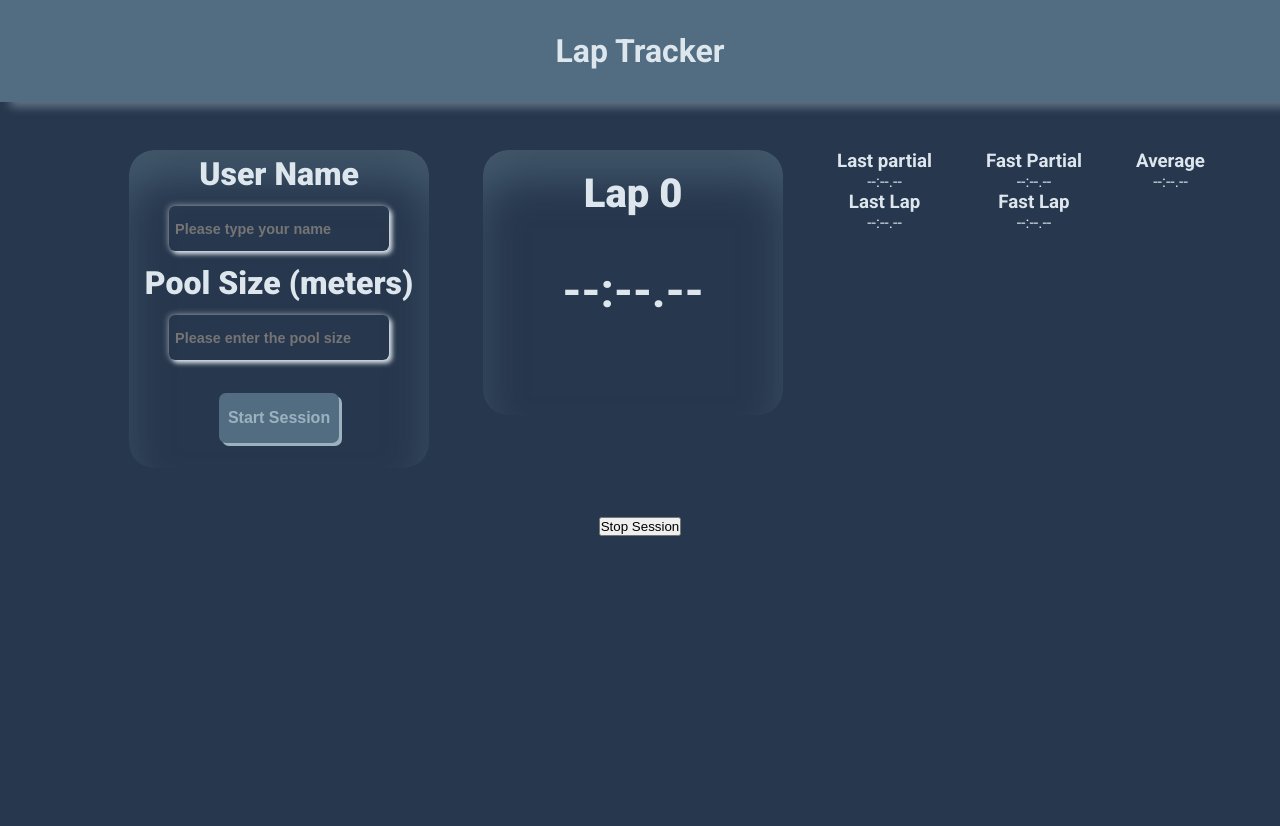
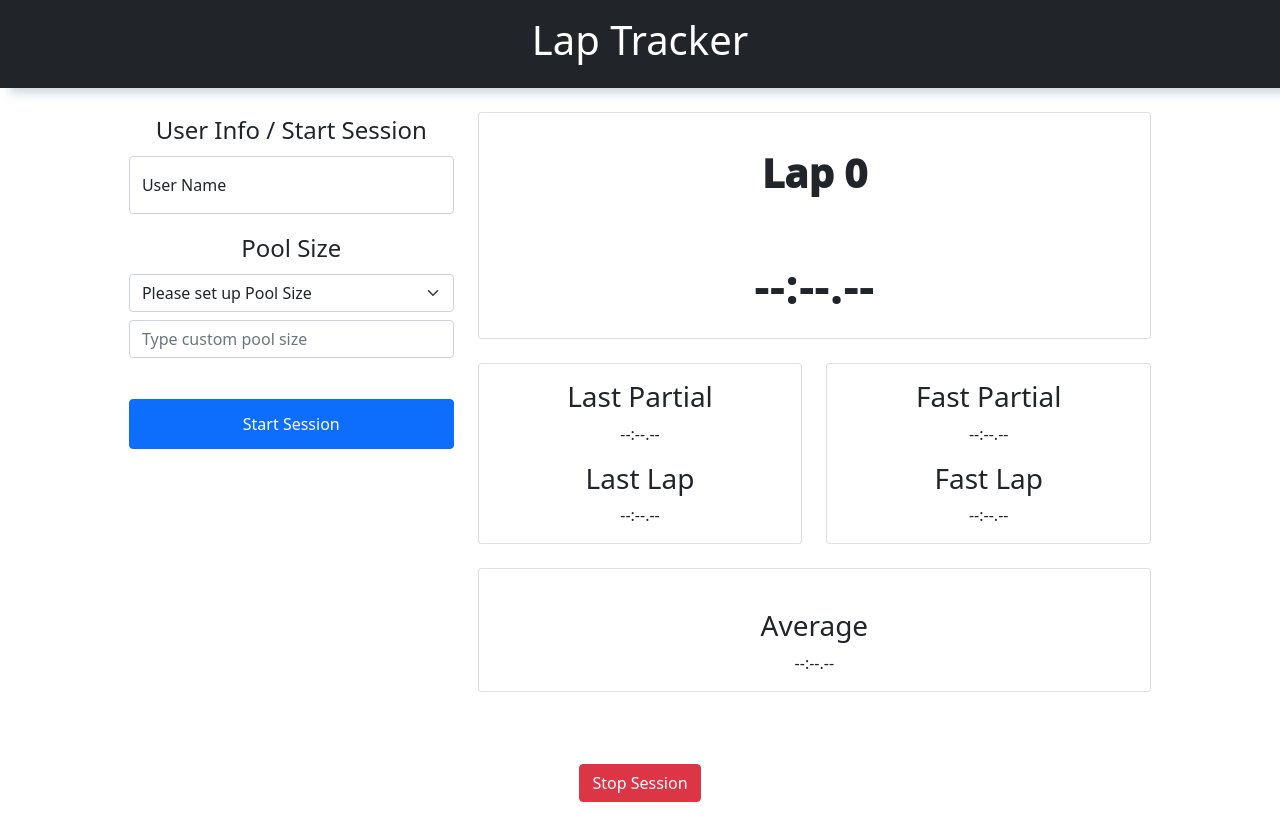
Before and after one commit to MarcioPimentel01/swim-lap-control-system, a website: page public/dashboard.html in a window 1280 px wide. Before the commit the page ends 800 px from the top, so only its background shows below. Drawn offline with nearby package versions, Linux system fonts and the light colour scheme; files that its build step writes are made by us from their sources; no server answers.

Commit message:
Changed CSS for Bootstrap framework, UI/UX is way more friendly now

```diff
--- a/public/asstes/css/dashboard.css
+++ b/public/asstes/css/dashboard.css
@@ -36,11 +36,14 @@ header {
 }
 
 main {
-    display: flex;
+    display: grid;
+
+    grid: repeat(3, 1fr 1fr, 1fr);
     justify-content: space-around;
-    align-items: flex-start;
     margin: 3rem;
 }
+
+
 
 .setup-pool-size {
     display: flex;
--- a/public/dashboard.html
+++ b/public/dashboard.html
@@ -1,74 +1,101 @@
 <!DOCTYPE html>
 <html lang="en">
 <head>
-    <meta charset="UTF-8">
-    <meta name="viewport" content="width=device-width, initial-scale=1.0">
+    <meta charset="UTF-8" />
+    <meta name="viewport" content="width=device-width, initial-scale=1.0"/>
     <title>Swim Lap Control</title>
-    <link rel="stylesheet" href="./asstes/css/dashboard.css">
+
+    <!--! Custom CSS -->
+    <link rel="stylesheet" href="./assets/css/dashboard.css" />
+
+    <!--! Bootstrap CSS -->
+    <link href="https://cdn.jsdelivr.net/npm/bootstrap@5.0.2/dist/css/bootstrap.min.css" rel="stylesheet" />
 </head>
+
 <body>
-
-    <header>
+    <header class="bg-dark text-white text-center py-3">
     <h1>Lap Tracker</h1>
     </header>
 
-    <main>
+    <main class="container mt-4">
+    <div class="row">
+        <!--! Left Column: User Info -->
+        <section class="col-md-4 mb-4">
+            <fieldset>
+                <legend>User Info / Start Session</legend>
 
-        <section class="user-info">
+                <!--! Username Input -->
+                <div class="form-floating mb-3">
+                    <input type="text" class="form-control" id="floatingInputValue" placeholder="Your name" />
+                    <label for="floatingInputValue">User Name</label>
+                </div>
+
+                <!--! Pool Size Select -->
+                <legend>Pool Size</legend>
+                <select class="form-select mb-2" id="pool-size-select">
+                    <option selected>Please set up Pool Size</option>
+                    <option value="10">10 meters</option>
+                    <option value="15">15 meters</option>
+                    <option value="20">20 meters</option>
+                    <option value="30">30 meters</option>
+                    <option value="50">50 meters</option>
+                    <option value="custom">Other - type</option>
+                </select>
+
+                <!--! Custom Pool Size Input -->
+                <input class="form-control mb-3 hidden" type="number" id="custom-pool-size" min="1" placeholder="Type custom pool size" />
+
+                <!--! Start Button -->
+                <button class="btn btn-primary start-button w-100">Start Session</button>
+            </fieldset>
         </section>
 
-        <!-- ! Pool size input - User Input-->
-        <section class="setup-pool-size user-info">
-            <label for="user-input" class="user-name">User Name</label>
-            <input type="text" class="input-user-name" id="user-input" min="3" max="20" placeholder="Please type your name">
-            <label for="pool-size" class="label-pool-size">Pool Size (meters)</label>
-            <input class="input-pool-size" type="number" id="pool-size" min="1", placeholder="Please enter the pool size">
-            <button class="start-button">Start Session</button>
-        </section>
-
-        <!-- ! Current lap information -->
-        <section class="setup-lap-info">
-            <div class="lap-display hidden">
+        <!--! Right Column: Lap Info + Stats -->
+        <section class="col-md-8">
+            <div class="row">
+            <!--! Lap Display: Full width -->
+                <div class="col-12 mb-4">
+                    <div class="lap-display card p-3 hidden">
                         <h2 class="lap-counter">Lap 0</h2>
                         <div class="lap-time">--:--.--</div>
                     </div>
-        </section>
+                </div>
 
-        <!--! last Partial and last lap Information -->
-        <section>
-            <div class="partial-times">
-                <h3 class="last-partial">Last partial</h3>
+                <!--! Left Half: Last Lap & Partial -->
+                <div class="col-md-6 mb-4">
+                    <div class="card p-3">
+                        <h3 class="last-partial">Last Partial</h3>
                         <div class="display-last-partial">--:--.--</div>
-                <h3 class="last-lap">Last Lap</h3>
+                        <h3 class="last-lap mt-3">Last Lap</h3>
                         <div class="display-last-lap">--:--.--</div>
                     </div>
-        </section>
+                </div>
 
-        <!--! Records -->
-        <section>
-            <div class="records">
+            <!--! Right Half: Records & Average -->
+            <div class="col-md-6 mb-4">
+                <div class="card p-3">
                     <h3 class="fast-partial">Fast Partial</h3>
                     <div class="display-partial-record">--:--.--</div>
-                <h3 class="fast-lap">Fast Lap</h3>
-                <div class="display-lap-record">--:--.--</div>
+                    <h3 class="fast-lap mt-3">Fast Lap</h3>
+                    <div class="display-record">--:--.--</div>
+                </div>
+            </div>
+                <!--! Lap Display: Full width -->
+                <div class="col-12 mb-4">
+                    <div class="average-display card p-3 hidden">
+                            <h3 class="average mt-4">Average</h3>
+                            <div class="display-average">--:--.--</div>
+                        </div>
+                    </div>
             </div>
         </section>
+    </div>
+    </main>
 
-        <section>
-            <div class="average-time">
-                <h3 class="average">Average</h3>
-                <div class="display-average">--:--.--</div>
-            </div>
+    <!--! Stop Button -->
+    <section class="text-center my-4 ">
+        <button class="btn btn-danger stop-session">Stop Session</button>
     </section>
-    </main>
-    <section class="stop-button">
-        <button class="stop-session">Stop Session</button>
-    </section>
-
-
-
-
-
 
     <script src="/socket.io/socket.io.js"></script>
     <script src="./dashboard.js"></script>
```
Lines whose indentation alone changed are shown as unchanged.
